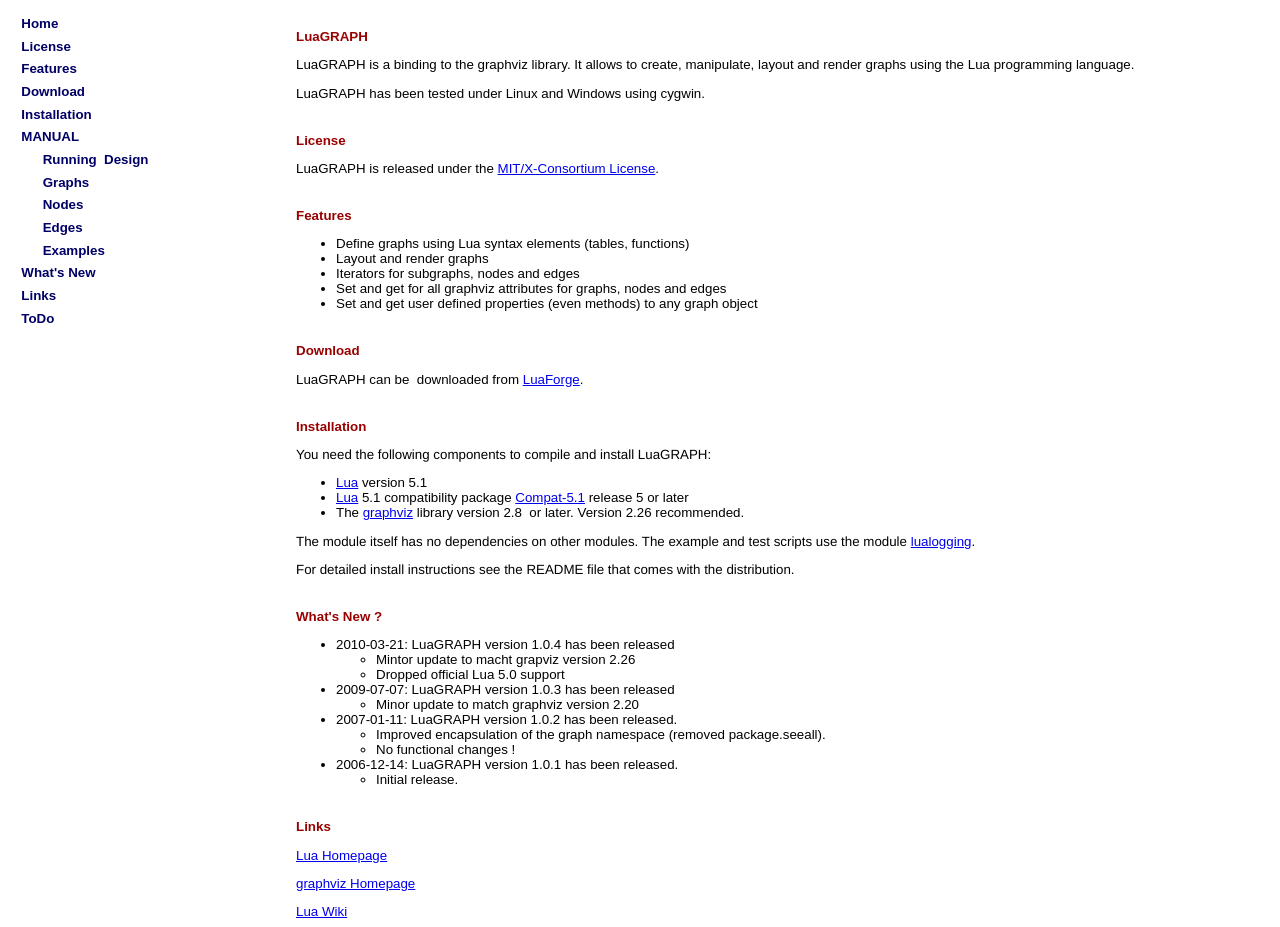
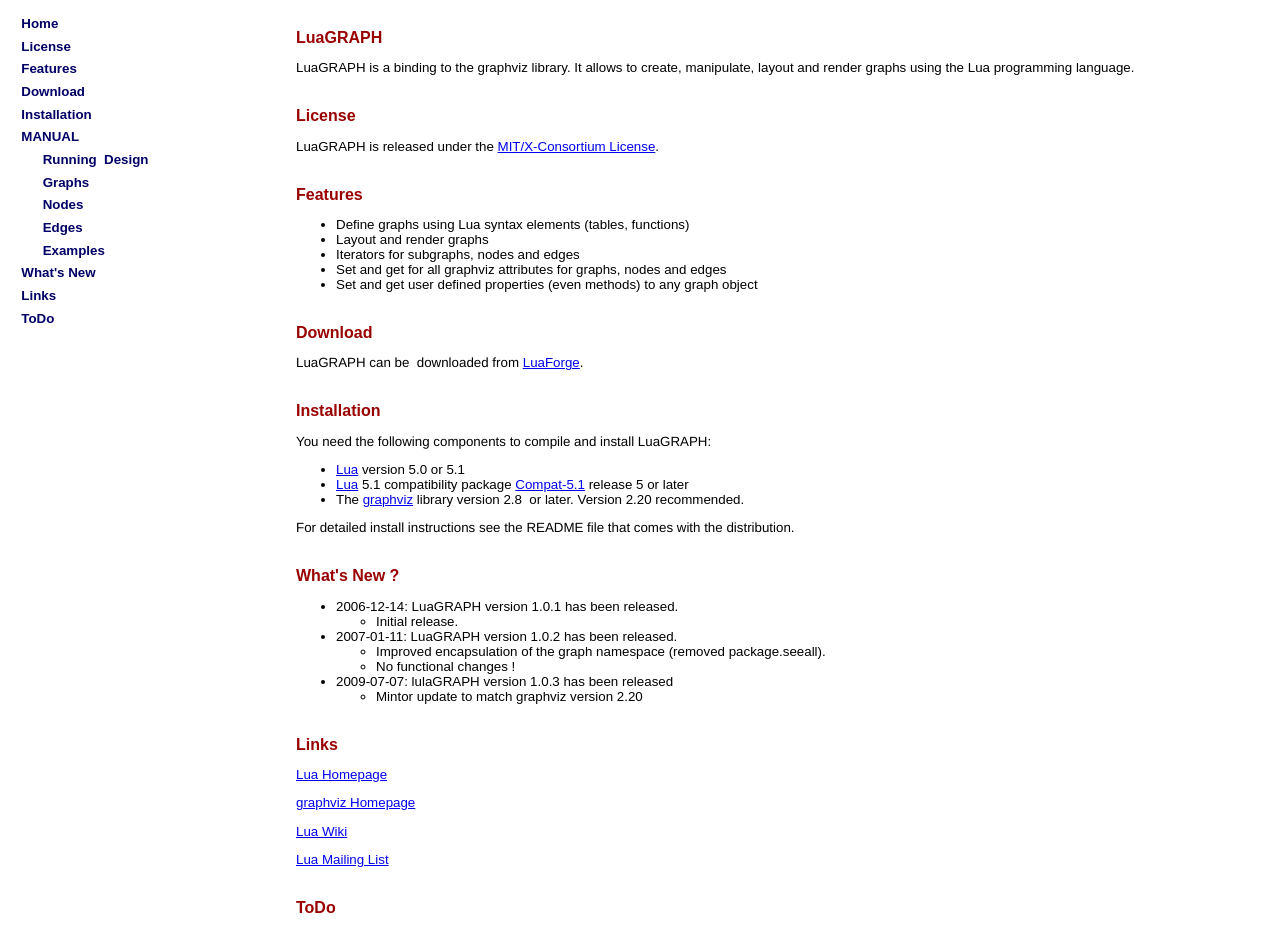
Before and after one commit to hleuwer/luagraph, a plain HTML site: page doc/index.html in a window 1280 px wide. Shown: the part 151-1078 px from the top of the page. Drawn offline with Linux system fonts and the light colour scheme.

Commit message:
merged version 1.0.3 for graphviz 2.20

```diff
--- a/doc/index.html
+++ b/doc/index.html
@@ -1,5 +1,12 @@
 <!DOCTYPE html PUBLIC "-//W3C//DTD XHTML 1.0 Transitional//EN" "http://www.w3.org/TR/xhtml1/DTD/xhtml1-transitional.dtd">
-<html xmlns="http://www.w3.org/1999/xhtml" xml:lang="en-gb" lang="en-gb"><head>
+<html xmlns="http://www.w3.org/1999/xhtml" xml:lang="en-gb" lang="en-gb">
+<head>
+
+
+
+
+
+  <meta name="generator" content="HTML Tidy for Linux/x86 (vers 1 September 2005), see www.w3.org" />
 
 
 
@@ -8,52 +15,28 @@
 
 
 
-
-
-
-  <meta name="generator" content="HTML Tidy for Linux/x86 (vers 1 September 2005), see www.w3.org" /><title>LuaGRAPH - Design</title>
-
-
-
-
-
-
-
-
-
-
-
-
-
-
-
+  <title>LuaGRAPH - Design</title>
   <link media="screen" href="style.css" rel="stylesheet" type="text/css" />
 
 
 
 
 
+  <link media="print" rel="stylesheet" href="styleprint.css" type="text/css" />
+</head>
+
+
+<body>
 
 
 
-
-  <link media="print" rel="stylesheet" href="styleprint.css" type="text/css" /></head><body>
-
-
-
-
-
-<div style="top: 12px; height: 129px; left: 0px; text-align: center; width: 925px;" id="logo"><a name="home2" id="home2" /><a href="http://www.lua.org"><img style="border: 0px solid ; left: 0px; top: 6px; width: 115px; height: 118px; float: left;" id="lualogo" alt="www.lua.org" src="luagraph.png" name="lualogo" hspace="20" /></a></div>
-
-
+<div style="top: 12px; height: 129px; left: 0px; text-align: center; width: 925px;" id="logo"><a name="home2" id="home2"></a><a href="http://www.lua.org"><img style="border: 0px solid ; left: 0px; top: 6px; width: 115px; height: 118px; float: left;" id="lualogo" alt="www.lua.org" src="luagraph.png" name="lualogo" hspace="20" /></a></div>
 
 
 
 <div id="header">
 <h1 style="height: 120px; margin-left: 0px; width: 928px;">
-<big><big><a name="home" id="home" /><br />
-
-
+<big><big><a name="home" id="home"></a><br />
 
 
 
@@ -61,17 +44,11 @@ LuaGRAPH</big></big><br />
 
 
 
-
-
 Graph Programming with Lua</h1>
 
 
 
-
-
 </div>
-
-
 
 
 
@@ -80,11 +57,7 @@ Graph Programming with Lua</h1>
 
 
 
-
-
   <li style="margin-left: 0px; width: 185px;"><a class="current" href="index.html">Home</a></li>
-
-
 
 
 
@@ -92,11 +65,7 @@ Graph Programming with Lua</h1>
 
 
 
-
-
   <li><a href="index.html#features">Features</a></li>
-
-
 
 
 
@@ -104,11 +73,7 @@ Graph Programming with Lua</h1>
 
 
 
-
-
   <li><a href="index.html#installation">Installation</a></li>
-
-
 
 
 
@@ -116,16 +81,10 @@ Graph Programming with Lua</h1>
 
 
 
-
-
   <li style="list-style-type: none; list-style-image: none; list-style-position: outside;">
 
 
-
-
     <ul>
-
-
 
 
 
@@ -133,28 +92,16 @@ Graph Programming with Lua</h1>
 
 
 
-
-
         <a href="graph.html">Graphs</a>&nbsp;</li>
-
-
 
 
       <li><a href="node.html">Nodes</a>&nbsp;</li>
 
 
-
-
       <li><a href="edge.html">Edges</a>&nbsp;</li>
 
 
-
-
       <li><a href="examples.html">Examples</a></li>
-
-
-
-
 
 
 
@@ -164,11 +111,7 @@ Graph Programming with Lua</h1>
 
 
 
-
-
   </li>
-
-
 
 
 
@@ -176,11 +119,7 @@ Graph Programming with Lua</h1>
 
 
 
-
-
   <li><a href="#links">Links</a></li>
-
-
 
 
 
@@ -188,11 +127,7 @@ Graph Programming with Lua</h1>
 
 
 
-
-
 </ul>
-
-
 
 
 
@@ -200,12 +135,8 @@ Graph Programming with Lua</h1>
 
 
 
-
-
 <div id="content">
-<h1><a name="luagraph" id="luagraph" />LuaGRAPH</h1>
-
-
+<h1><a name="luagraph" id="luagraph"></a>LuaGRAPH</h1>
 
 
 
@@ -213,15 +144,9 @@ Graph Programming with Lua</h1>
 create, manipulate, layout and render graphs using the Lua
 programming language.&nbsp;</p>
 
-<p>LuaGRAPH has been tested under Linux and Windows using cygwin.</p>
 
 
-
-
-
-<h1><a name="License" id="License" />License</h1>
-
-
+<h1><a name="License" id="License"></a>License</h1>
 
 
 
@@ -230,17 +155,11 @@ License</a>.</p>
 
 
 
-
-
-<h1><a name="features" id="features" />Features</h1>
-
-
+<h1><a name="features" id="features"></a>Features</h1>
 
 
 
 <ul>
-
-
 
 
 
@@ -249,17 +168,11 @@ functions)</li>
 
 
 
-
-
   <li>Layout and render graphs</li>
 
 
 
-
-
   <li>Iterators for subgraphs, nodes and edges</li>
-
-
 
 
 
@@ -268,12 +181,8 @@ edges</li>
 
 
 
-
-
   <li>Set and get user defined properties (even methods) to any graph
 object</li>
-
-
 
 
 
@@ -281,11 +190,7 @@ object</li>
 
 
 
-
-
-<h1><a name="download" id="download" />Download</h1>
-
-
+<h1><a name="download" id="download"></a>Download</h1>
 
 
 
@@ -294,11 +199,7 @@ be&nbsp; downloaded from <a href="http://luaforge.net/">LuaForge</a>.</p>
 
 
 
-
-
-<h1><a name="installation" id="installation" />Installation</h1>
-
-
+<h1><a name="installation" id="installation"></a>Installation</h1>
 
 
 
@@ -307,33 +208,22 @@ following components to compile and install LuaGRAPH:</p>
 
 
 
-
-
 <ul>
 
 
 
-
-
-  <li><a href="http://www.lua.org">Lua</a> version 5.1</li>
-
-
+  <li><a href="http://www.lua.org">Lua</a> version 5.0 or 5.1</li>
 
 
 
   <li><a href="http://www.lua.org">Lua</a> 5.1 compatibility package
     <a href="http://www.keplerproject.org/compat/">Compat-5.1</a>
-release 5 or later <br />
-</li>
-
-
+release 5 or later</li>
 
 
 
   <li>The <a href="http://www.graphviz.org">graphviz</a> library
-version 2.8&nbsp; or later. Version 2.26 recommended.</li>
-
-
+version 2.8&nbsp; or later. Version 2.20 recommended.</li>
 
 
 
@@ -341,42 +231,26 @@ version 2.8&nbsp; or later. Version 2.26 recommended.</li>
 
 
 
-
-
-<p style="font-family: Helvetica,Arial,sans-serif;">The module itself has no dependencies on other modules. The example and test scripts use the module <a href="http://luaforge.net/projects/lualogging/">lualogging</a>.&nbsp;</p>
-
 <p style="font-family: Helvetica,Arial,sans-serif;">For detailed
 install instructions see the README file that comes with the
 distribution.</p>
 
 
 
-
-
-<h1><a name="whatsnew" id="whatsnew" />What's New ?</h1>
-
-
+<h1><a name="whatsnew" id="whatsnew"></a>What's New ?</h1>
 
 
 
 <ul>
 
-  <li>2010-03-21: LuaGRAPH version 1.0.4 has been released</li>
-  <ul>
-    <li>Mintor update to macht grapviz version 2.26</li>
-    <li>Dropped official Lua 5.0 support<br />
-    </li>
-  </ul>
-  <li>2009-07-07: LuaGRAPH version 1.0.3 has been released</li>
 
 
-
+  <li>2006-12-14: LuaGRAPH version 1.0.1 has been released.</li>
 
 
   <ul>
 
-
-    <li>Minor update to match graphviz version 2.20</li>
+    <li>Initial release.&nbsp;</li>
 
 
   </ul>
@@ -392,18 +266,10 @@ distribution.</p>
 
 
   </ul>
-
-  <li>2006-12-14: LuaGRAPH version 1.0.1 has been released.</li>
-
-
+  <li>2009-07-07: lulaGRAPH version 1.0.3 has been released</li>
   <ul>
-
-    <li>Initial release.&nbsp;</li>
-
-
+    <li>Mintor update to match graphviz version 2.20</li>
   </ul>
-
-
 
 
 
@@ -411,11 +277,7 @@ distribution.</p>
 
 
 
-
-
-<h1><a name="links" id="links" />Links</h1>
-
-
+<h1><a name="links" id="links"></a>Links</h1>
 
 
 
@@ -423,17 +285,11 @@ distribution.</p>
 
 
 
-
-
 <p><a href="http://www.graphviz.org/">graphviz Homepage</a></p>
 
 
 
-
-
 <p><a href="http://lua-users.org/">Lua Wiki</a></p>
-
-
 
 
 
@@ -442,11 +298,7 @@ List</a></p>
 
 
 
-
-
-<h1><a name="todo" id="todo" />ToDo</h1>
-
-
+<h1><a name="todo" id="todo"></a>ToDo</h1>
 
 
 
@@ -455,19 +307,14 @@ LuaGRAPH.</p>
 
 
 
-
-
 </div>
 
 
 
-
-
-<div id="footer">(c) 2006-2010 Herbert Leuwer, November 2006&nbsp;&nbsp;
+<div id="footer">(c) 2006-2009 Herbert Leuwer, November 2006&nbsp;&nbsp;
 &nbsp;<a href="mailto:herbert.leuwer@t-online.de">Contact</a></div>
 
 
 
-
-
-</body></html>
+</body>
+</html>
```
Also changed, not shown: 11 other files.
